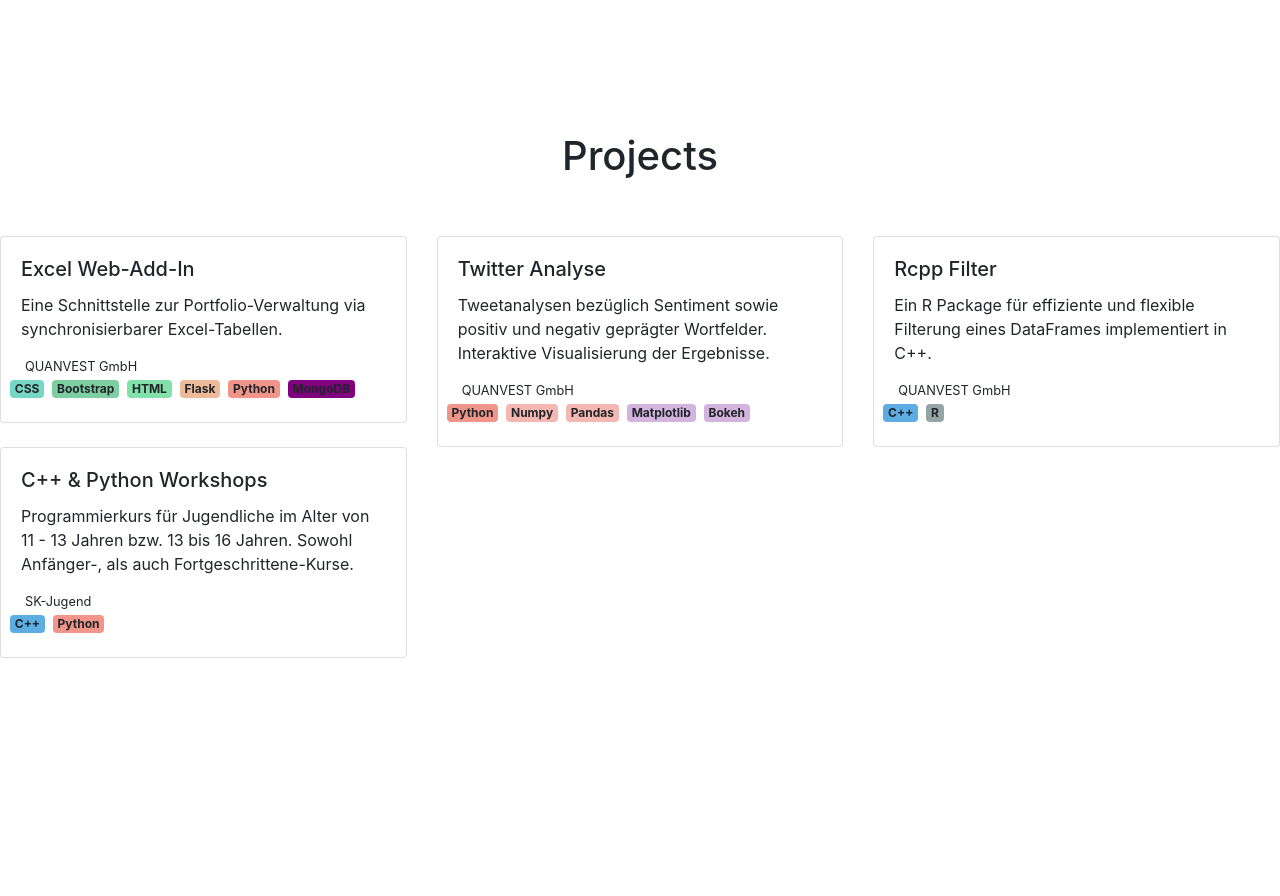
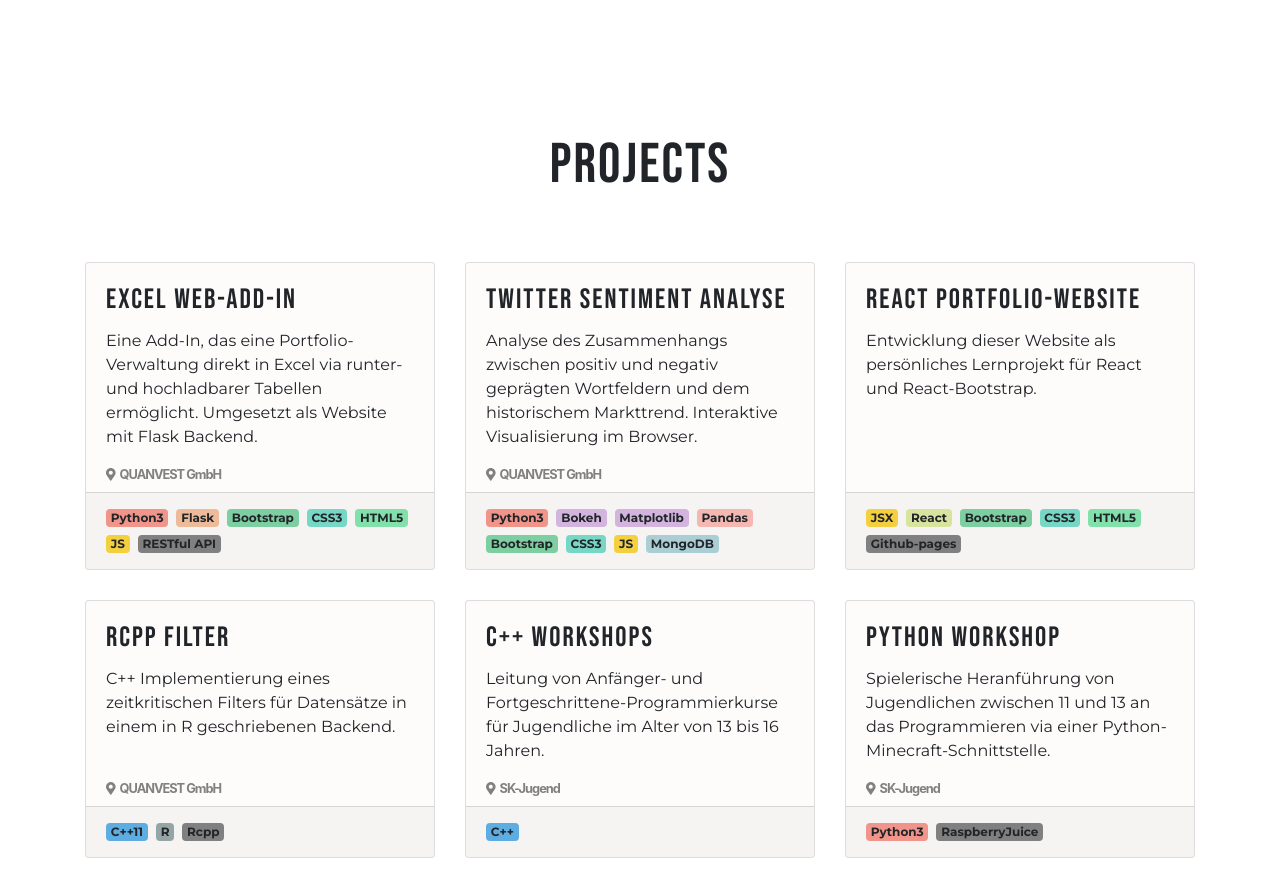
Before and after one commit to damgem/damgem.github.io, a React (Create React App) app: page / in a window 1280 px wide. Shown: the part 740-1636 px from the top of the page. Before the commit the page ends 1446 px from the top, so only its background shows below. Built offline with nearby package versions, Linux system fonts and the light colour scheme.

Commit message:
Heavily styled Project Cards

```diff
--- a/package.json
+++ b/package.json
@@ -3,6 +3,11 @@
   "version": "0.1.0",
   "private": true,
   "dependencies": {
+    "@fortawesome/fontawesome": "^1.1.8",
+    "@fortawesome/fontawesome-svg-core": "^1.2.32",
+    "@fortawesome/free-regular-svg-icons": "^5.15.1",
+    "@fortawesome/free-solid-svg-icons": "^5.15.1",
+    "@fortawesome/react-fontawesome": "^0.1.14",
     "@testing-library/jest-dom": "^5.11.8",
     "@testing-library/react": "^11.2.3",
     "@testing-library/user-event": "^12.6.0",
--- a/src/App.css
+++ b/src/App.css
@@ -1,3 +1,5 @@
+/* Load Font Bebas Nueve from Google Fonts */
+@import url('https://fonts.googleapis.com/css2?family=Bebas+Neue&family=Montserrat:wght@400;700&display=swap');
 
 * {
   box-sizing: border-box;
@@ -5,11 +7,27 @@
   padding: 0;
 }
 
+h1, h3 {
+  margin-bottom: 0 !important;
+}
+
+h1 {
+  font-size: 3.5rem !important;
+}
+
 body, html {
   height: 100%;
   color: black;
+  scroll-behavior: smooth;
+}
+
+.main-font {
   font-family: 'Bebas Neue', cursive;
-  scroll-behavior: smooth;
+  letter-spacing: 2px;
+}
+
+.secondary-font {
+  font-family: 'Montserrat', sans-serif;
 }
 
 strong {
--- a/src/App.js
+++ b/src/App.js
@@ -2,14 +2,16 @@ import './App.css';
 import Navigation from './components/Navigation';
 import SectionStart from './components/SectionStart';
 import SectionProjects from './components/SectionProjects';
+import React from 'react';
+import {Container} from 'react-bootstrap';
 
 function App() {
   return (
-    <div className="App">
-        <Navigation/>
+    <Container className="App">
+        <Navigation />
         <SectionStart/>
         <SectionProjects/>
-    </div>
+    </Container>
   );
 }
 
--- /dev/null
+++ b/src/components/Break.jsx
@@ -0,0 +1,24 @@
+import React from 'react';
+
+//<div class="w-100 d-none d-sm-block d-md-none"><!-- wrap on sm--></div>
+//<div class="w-100 d-none d-md-block d-lg-none"><!-- wrap on md--></div>
+//<div class="w-100 d-none d-lg-block d-xl-none"><!-- wrap on lg--></div>
+//<div class="w-100 d-none d-xl-block"><!-- wrap on xl--></div>
+
+function Break(props) {
+
+    const getBreak = size => {
+        const sizes = ["xs", "sm", "md", "lg", "xl"];
+        const sizeIndex = sizes.findIndex(e => e === size);
+        const higherSize = sizeIndex === -1 || sizeIndex === sizes.length ? "" : sizes[sizeIndex+1]
+        return <div key={size} className={"w-100 d-none d-"+size+"-block"+ (higherSize ? " d-"+higherSize+"-none" : "")}></div>
+    }
+
+    if(!props.on) return <div className="w-100"></div>
+    if(props.on instanceof Array) {
+        return props.on.map(e => getBreak(e));
+    }
+    return getBreak(props.on);
+}
+
+export default Break;
--- a/src/components/Project.jsx
+++ b/src/components/Project.jsx
@@ -1,15 +1,22 @@
 import React from 'react';
+import PropTypes from 'prop-types';
+
 import {Row, Col, Card} from 'react-bootstrap';
+import {FontAwesomeIcon} from '@fortawesome/react-fontawesome'
+import {faMapMarkerAlt} from '@fortawesome/free-solid-svg-icons'
 
 const tagColors = {
-    "HTML":'#82e0aa',
+    "HTML5":'#82e0aa',
     "JS":'#f4d03f',
-    "CSS":'#76d7c4',
+    "JSX":'#f4d03f',
+    "React":"#d8e39d",
+    "CSS3":'#76d7c4',
     "Bootstrap":'#7dcea0',
+    "C++11":'#5dade2',
     "C++":'#5dade2',
     "R":'#95a5a6',
-    "MongoDB" : 'purple',
-    "Python":'#f1948a',
+    "MongoDB" : '#abcdd4',
+    "Python3":'#f1948a',
     "Flask": '#edbb99',
     "Numpy": '#f5b7b1',
     "Pandas": '#f5b7b1',
@@ -20,30 +27,35 @@ const tagColors = {
 class Project extends React.Component {
 
     render() {
+        const children = React.Children.toArray(this.props.children);
+        const bodyChildren = children.filter(c => !c.props.__CARD_FOOTER)
+        const footerChildren = children.filter(c => c.props.__CARD_FOOTER)
+
         return (
-            <Col ls={3} md={4} sm={6}>
-                <Card>
-                    <Card.Body>
-                        {this.props.children}
-                    </Card.Body>
-                </Card>
-            </Col>
+            <Card style={{backgroundColor:'#fefbfb', marginTop: '15px', marginBottom: '15px'}}>
+                <Card.Body className="d-flex flex-column pb-2">
+                    {bodyChildren}
+                </Card.Body>
+                <Card.Footer className="py-3">
+                    {footerChildren}
+                </Card.Footer>
+            </Card>
         );
     }
 
 
     static Title(props) {
-        return <Card.Title>{props.children}</Card.Title>;
+        return <Card.Title className="main-font"><h3>{props.children}</h3></Card.Title>;
     }
 
     static Description(props) {
-        return <Card.Text>{props.children}</Card.Text>;
+        return <Card.Text className="secondary-font">{props.children}</Card.Text>;
     }
 
     static Company(props) {
         return (
-            <small className="d-block">
-                <i className="fas fa-map-marker-alt mr-1"></i>
+            <small className="d-flex align-items-center mt-auto font-weight-bold" style={{color:"grey", letterSpacing: '-1px'}}>
+                <FontAwesomeIcon icon={faMapMarkerAlt} className="mr-1"/>
                 {props.children}
             </small>
         );
@@ -54,15 +66,23 @@ class Project extends React.Component {
         const tags = props.langs.map(lang => {
             const bgColor = lang in tagColors ? tagColors[lang] : 'grey';
             return (
-                <Col className="col-auto m-1 badge" style={{backgroundColor:bgColor}}>
+                <Col className="col-auto m-1 badge secondary-font" key={lang} style={{backgroundColor:bgColor}}>
                     {lang}
                 </Col>
             );
         });
 
         // Return row of tags
-        return <Row>{tags}</Row>;
+        return <Row className="m-n1">{tags}</Row>;
     }
 }
 
+Project.Company.propTypes = {children: PropTypes.node, __TYPE: PropTypes.string}
+Project.Company.defaultProps = {__CARD_FOOTER: false};
+
+Project.TagList.propTypes = {langs: PropTypes.arrayOf(PropTypes.string), __TYPE: PropTypes.string,};
+Project.TagList.defaultProps = {__CARD_FOOTER: true};
+
+
+
 export default Project;
--- /dev/null
+++ b/src/components/Section.jsx
@@ -0,0 +1,21 @@
+import React from 'react';
+import {Row, Col} from 'react-bootstrap';
+
+class Section extends React.Component {
+    render() {
+        return (
+            <Row id={this.props.id} className="py-5">
+                <Col xs={12} className="mb-5 mt-4">
+                    <h1 className="main-font text-center">
+                        {this.props.title}
+                    </h1>
+                </Col>
+                <Col xs={12}>
+                    {this.props.children}
+                </Col>
+            </Row>
+        );
+    }
+}
+
+export default Section;
--- a/src/components/SectionProjects.jsx
+++ b/src/components/SectionProjects.jsx
@@ -1,55 +1,84 @@
 import React from 'react';
+import Section from './Section';
 import Project from './Project';
+import Break from './Break'
 
-import {Row, Col} from 'react-bootstrap';
+import {CardDeck} from 'react-bootstrap';
 
 function SectionProjects() {
     return (
-        <Row id="projekte" className="py-5">
-            <Col xs={12} className="mb-5 mt-4">
-                <h1 className="text-center">Projects</h1>
-            </Col>
+        <Section id="projects" title="Projects">
+            <CardDeck>
 
                 <Project>
                     <Project.Title>Excel Web-Add-In</Project.Title>
                     <Project.Description>
-                    Eine Schnittstelle zur Portfolio-Verwaltung via
-                    synchronisierbarer Excel-Tabellen.
+                        Eine Add-In, das eine Portfolio-Verwaltung direkt in Excel via runter- und hochladbarer Tabellen ermöglicht.
+                        Umgesetzt als Website mit Flask Backend.
                     </Project.Description>
                     <Project.Company>QUANVEST GmbH</Project.Company>
-                <Project.TagList langs={['CSS', 'Bootstrap', 'HTML', 'Flask', 'Python', 'MongoDB']}/>
+                    <Project.TagList langs={['Python3', 'Flask', 'Bootstrap', 'CSS3', 'HTML5', 'JS', 'RESTful API']}/>
                 </Project>
 
+                <Break on={['sm', 'xs']}/>
+
                 <Project>
-                <Project.Title>Twitter Analyse</Project.Title>
+                    <Project.Title>Twitter Sentiment Analyse</Project.Title>
                     <Project.Description>
-                    Tweetanalysen bezüglich Sentiment sowie positiv und negativ
-                    geprägter Wortfelder. Interaktive Visualisierung der Ergebnisse.
+                        Analyse des Zusammenhangs zwischen positiv und negativ geprägten Wortfeldern und dem historischem Markttrend.
+                        Interaktive Visualisierung im Browser.
                     </Project.Description>
                     <Project.Company>QUANVEST GmbH</Project.Company>
-                <Project.TagList langs={['Python', 'Numpy', 'Pandas', 'Matplotlib', 'Bokeh']}/>
+                    <Project.TagList langs={['Python3', 'Bokeh', 'Matplotlib', 'Pandas', 'Bootstrap', 'CSS3', 'JS', 'MongoDB']}/>
                 </Project>
+
+                <Break on={['lg', 'md', 'sm', 'xs']}/>
+
+                <Project>
+                    <Project.Title>React Portfolio-Website</Project.Title>
+                    <Project.Description>
+                        Entwicklung dieser Website als persönliches Lernprojekt für React und React-Bootstrap.
+                    </Project.Description>
+                    <Project.TagList langs={['JSX', 'React', 'Bootstrap', 'CSS3',  'HTML5', 'Github-pages']}/>
+                </Project>
+
+                <Break on={['xl', 'sm', 'xs']}/>
 
                 <Project>
                     <Project.Title>Rcpp Filter</Project.Title>
                     <Project.Description>
-                    Ein R Package für effiziente und flexible Filterung
-                    eines DataFrames implementiert in C++.
+                        C++ Implementierung eines zeitkritischen Filters
+                        für Datensätze in einem in R geschriebenen Backend.
                     </Project.Description>
                     <Project.Company>QUANVEST GmbH</Project.Company>
-                <Project.TagList langs={['C++', 'R']}/>
+                    <Project.TagList langs={['C++11', 'R', 'Rcpp']}/>
                 </Project>
 
+                <Break on={['lg', 'md', 'sm', 'xs']}/>
+
                 <Project>
-                <Project.Title>C++ & Python Workshops</Project.Title>
+                    <Project.Title>C++ Workshops</Project.Title>
                     <Project.Description>
-                    Programmierkurs für Jugendliche im Alter von 11 - 13 Jahren bzw. 13 bis 16 Jahren.
-                    Sowohl Anfänger-, als auch Fortgeschrittene-Kurse.
+                        Leitung von Anfänger- und Fortgeschrittene-Programmierkurse für Jugendliche im Alter von 13 bis 16 Jahren.
                     </Project.Description>
                     <Project.Company>SK-Jugend</Project.Company>
-                <Project.TagList langs={['C++', 'Python']}/>
+                    <Project.TagList langs={['C++']}/>
                 </Project>
-        </Row>
+
+                <Break on={['sm', 'xs']}/>
+
+                <Project>
+                    <Project.Title>Python Workshop</Project.Title>
+                    <Project.Description>
+                        Spielerische Heranführung von Jugendlichen zwischen 11 und 13 an das Programmieren via einer Python-Minecraft-Schnittstelle.
+                    </Project.Description>
+                    <Project.Company>SK-Jugend</Project.Company>
+                    <Project.TagList langs={['Python3', 'RaspberryJuice']}/>
+                </Project>
+
+
+            </CardDeck>
+        </Section>
     );
 }
 
```
Also changed, not shown: src/components/SectionStart.jsx (+9 -6 lines), 2 other files (tests, documents, lock files or other folders). Lines whose indentation alone changed are shown as unchanged.
